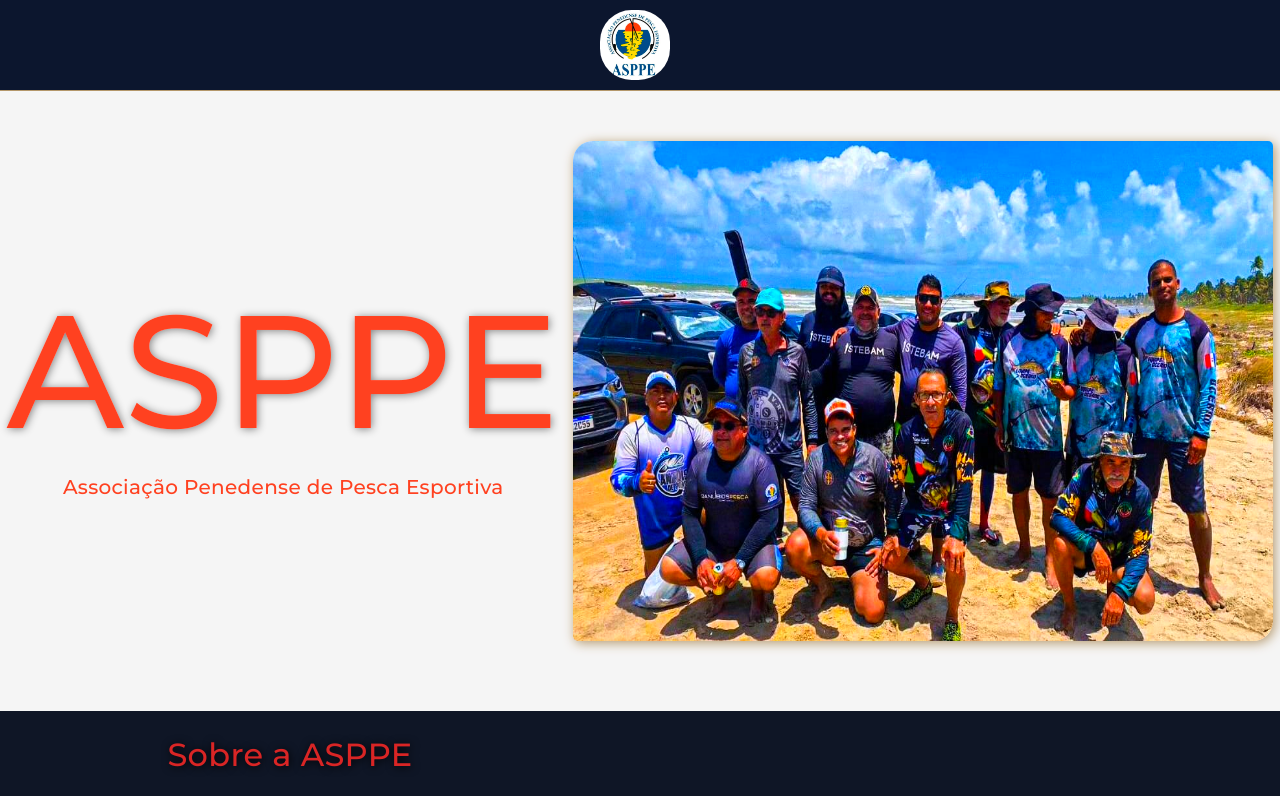
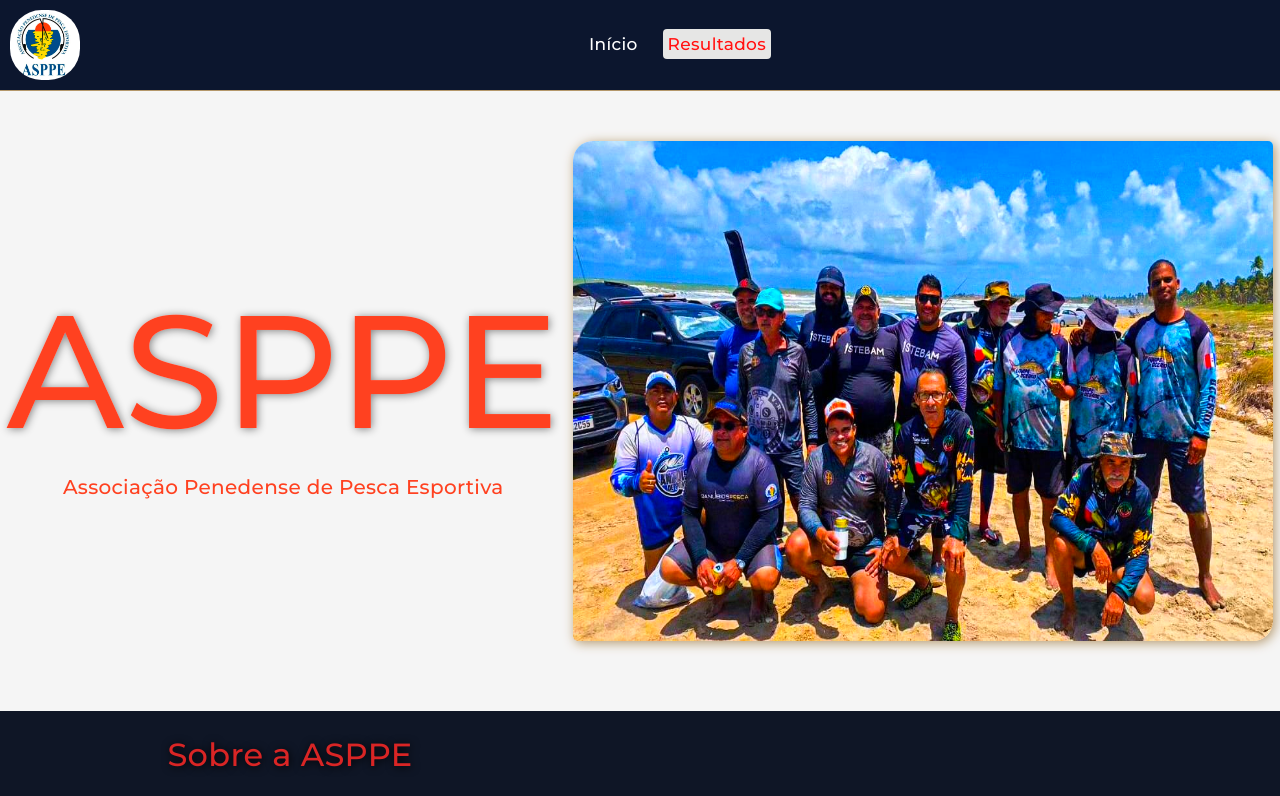
Before and after one commit to Ol1veirx/ASPPE-VUE, a Vue app: page / in a window 1280 px wide. Shown: the top 796 px of the page. Built offline with nearby package versions, Linux system fonts and the light colour scheme.

Commit message:
correacao menu

```diff
--- a/src/components/MainContent.vue
+++ b/src/components/MainContent.vue
@@ -33,7 +33,7 @@
         Valter, Zé Fofinho, Dr. Ubiracy, Fábio Araújo, Pita, Antônio Lima Bispo
         e David Firmino; às pescadoras femininas Shirley Pereira, Denise Andrade
         e Jidelma Leite; aos pescadores mirins Thiago da Silva Pereira e Layla
-        Gabriele, e a todas as equipes que, ao longo dos anos, participaram e
+        Gabriely, e a todas as equipes que, ao longo dos anos, participaram e
         abrilhantaram nossas competições, em especial Lambari, Vaza-Maré, Maré
         Cheia, Pescana, Peskbebe, Stebam, entre outros.
       </p>
--- a/src/components/MyHeader.vue
+++ b/src/components/MyHeader.vue
@@ -8,6 +8,16 @@
       <!-- Mostra o ícone do menu apenas em dispositivos móveis -->
       <div class="menu-toggle" @click="toggleMenu" v-if="isMobile">
         <img src="@/assets/menu-icon.svg" alt="" />
+      </div>
+
+      <!-- Mostra os links diretamente em computadores -->
+      <div class="header-links-computer" v-if="!isMobile">
+        <router-link to="/" class="router-link-computer">
+          <span>Início</span>
+        </router-link>
+        <router-link to="/resultados" class="router-link-computer">
+          <span class="results-btn">Resultados</span>
+        </router-link>
       </div>
 
       <!-- Mostra o menu quando for um dispositivo móvel e estiver aberto -->
@@ -71,20 +81,34 @@
 
 nav {
   display: flex;
-  justify-content: center;
+  justify-content: space-between;
   align-items: center;
 }
 
-.header-container {
+.header-links-computer {
   display: flex;
   justify-content: center;
   align-items: center;
+  gap: 25px;
   width: 100%;
+}
+.router-link-computer{
+  text-decoration: none;
+  color: white;
+  font-weight: 500;
+  font-size: 17px;
+}
+.results-btn{
+  background-color: #e6e6e5;
+  color: #d92525;
+  padding: 5px;
+  border-radius: 4px;
 }
 
 .logo-container {
   display: flex;
-  align-items: center;
+  align-items: start;
+
 }
 
 .logo-container img {
```
